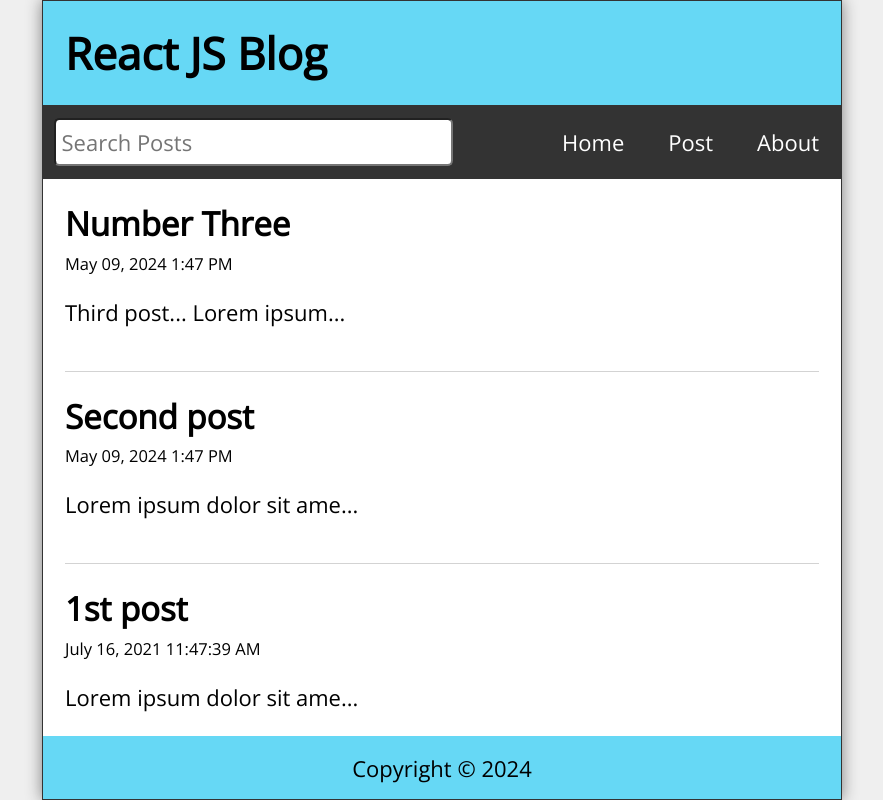
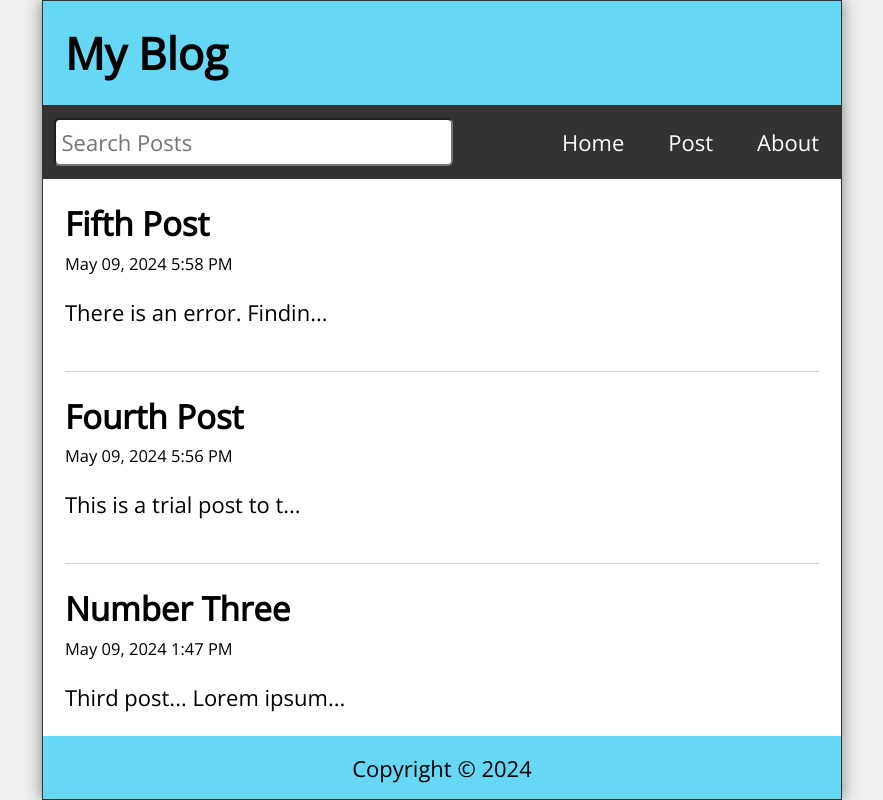
Before and after one commit to Ellsk/Blog-App, a React (Create React App) app: page / in a window 1280 px wide. Shown: the whole page, without its empty margins (198-1081 px from the left). Built offline with nearby package versions, Linux system fonts and the light colour scheme; data requests are answered from the project's data file.

Commit message:
useWindowSize custom hook

```diff
--- a/data/db.json
+++ b/data/db.json
@@ -17,6 +17,18 @@
       "title": "Number Three",
       "datetime": "May 09, 2024 1:47 PM",
       "body": "Third post... Lorem ipsum dolor sit amet, consectetur adipiscing elit, sed do eiusmod tempor incididunt ut labore et dolore magna aliqua. Ut enim ad minim veniam, quis nostrud exercitation ullamco laboris nisi ut aliquip ex ea commodo consequat. Duis aute irure dolor in reprehenderit in voluptate velit esse cillum dolore eu fugiat nulla pariatur. Excepteur sint occaecat cupidatat non proident, sunt in culpa qui officia deserunt mollit anim id est laborum"
+    },
+    {
+      "id": "31",
+      "title": "Fourth Post",
+      "datetime": "May 09, 2024 5:56 PM",
+      "body": "This is a trial post to test the functionality\n\n"
+    },
+    {
+      "id": "311",
+      "title": "Fifth Post",
+      "datetime": "May 09, 2024 5:58 PM",
+      "body": "There is an error. Finding the cause. Yepp the is an additional nn \n"
     }
   ]
 }
--- a/package.json
+++ b/package.json
@@ -10,6 +10,7 @@
     "date-fns": "^3.6.0",
     "react": "^18.3.1",
     "react-dom": "^18.3.1",
+    "react-icons": "^5.2.1",
     "react-router-dom": "^6.23.0",
     "react-scripts": "5.0.1",
     "web-vitals": "^2.1.4"
--- a/src/App.js
+++ b/src/App.js
@@ -96,7 +96,7 @@ function App() {
   return (
     <div className="App">
 
-      <Header title= "React JS Blog"/>
+      <Header title= "My Blog"/>
       <Nav
         search={search}
         setSearch={setSearch}
--- a/src/index.css
+++ b/src/index.css
@@ -212,7 +212,7 @@ body {
   padding: 0.5rem;
   font-size: 1rem;
   color: #fff;
-  margin-right: 1rem;
+  margin-right: 0.5rem;
   cursor: pointer;
 }
 
```
Also changed, not shown: src/hooks/useWindowSize.js (added, +27 -0 lines), 1 other file (tests, documents, lock files or other folders).
